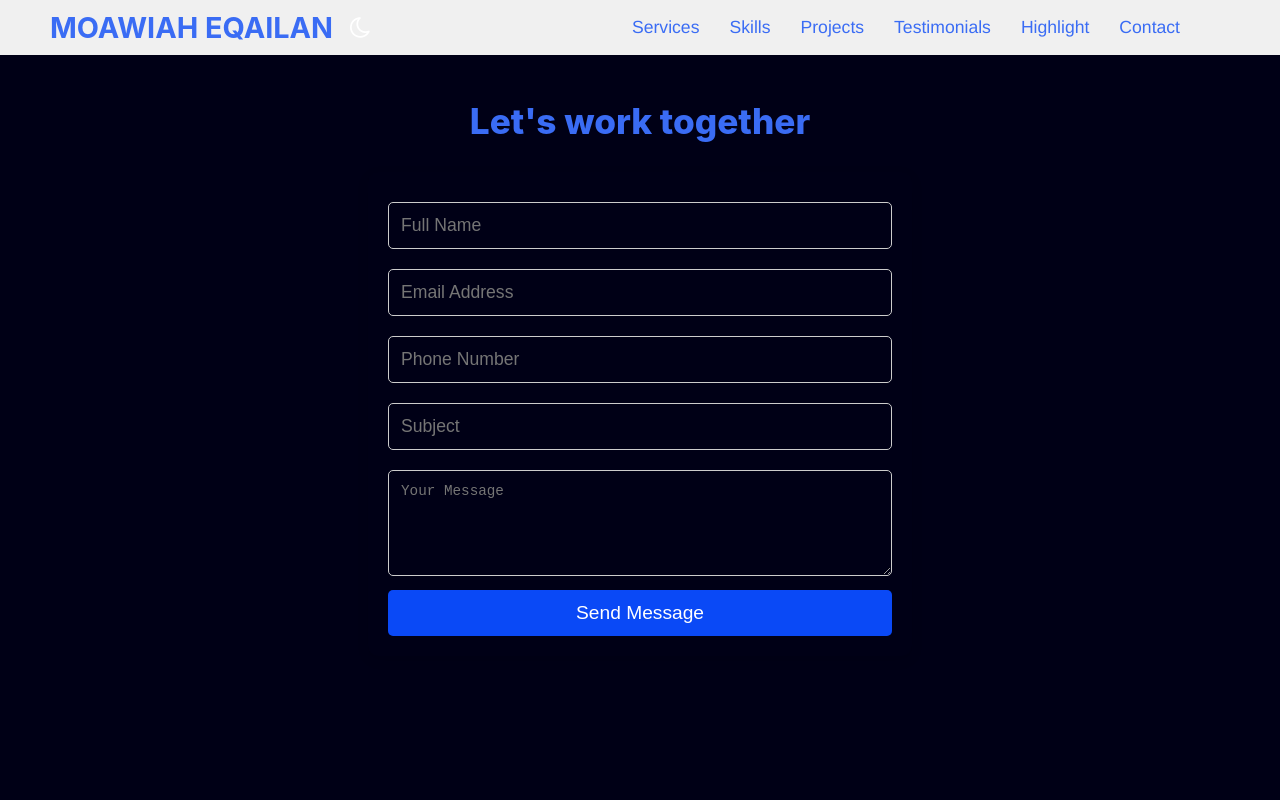
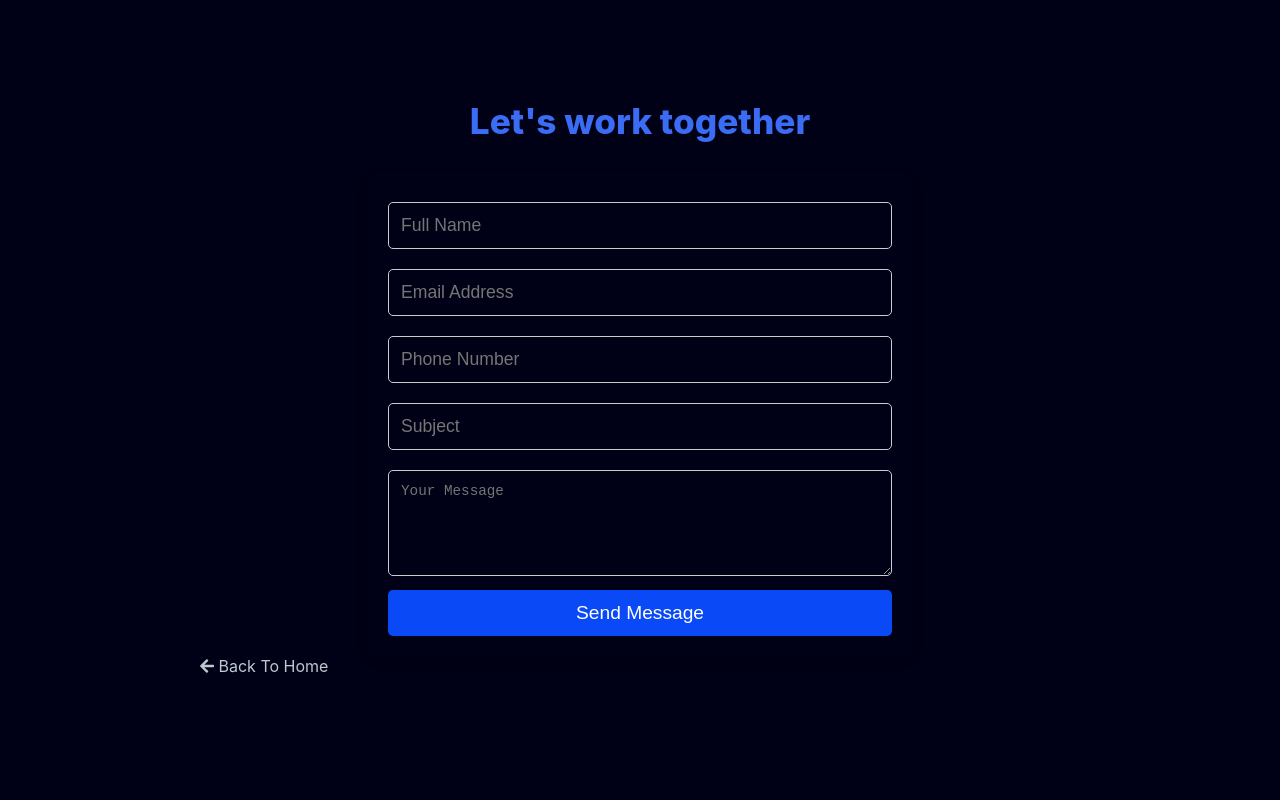
Before and after one commit to Moawiah-Eqailan/React-Portfolio, a React (Create React App) app: page /#/Contact in a window 1280 px wide. Shown: the top 800 px of the page. Built offline with nearby package versions, Linux system fonts and the light colour scheme.

Commit message:
fixing bugs

```diff
--- a/src/App.js
+++ b/src/App.js
@@ -17,7 +17,7 @@ function App() {
   const location = useLocation();
   const [isDarkMode, toggleDarkMode] = useDarkMode();
 
-  const showSidebar = location.pathname !== '/contact' && location.pathname !== '/TermsAndConditions';
+  const showSidebar = location.pathname !== '/Contact' && location.pathname !== '/TermsAndConditions';
 
   return (
     <div className={isDarkMode ? 'dark-mode' : ''}>
@@ -36,7 +36,7 @@ function App() {
             </>
           } />
 
-          <Route path="/contact" element={<Contact />} />
+          <Route path="/Contact" element={<Contact />} />
         </Routes>
       </main>
 
--- a/src/components/Contact.js
+++ b/src/components/Contact.js
@@ -130,23 +130,13 @@ const Contact = () => {
                     </button>
                 </form>
             </div>
-           {/* <Link
-    to="/"
-    style={{
-        display: "inline-block",
-        padding: "10px 20px",
-        backgroundColor: "#007BFF",
-        color: "#fff",
-        textDecoration: "none",
-        borderRadius: "5px",
-        fontWeight: "bold",
-        transition: "background-color 0.3s ease",
-    }}
-    onMouseEnter={(e) => (e.target.style.backgroundColor = "#0056b3")}
-    onMouseLeave={(e) => (e.target.style.backgroundColor = "#007BFF")}
+           <a
+    href="MainSection"
+    style={{ color: '#bec8cf', textDecoration: 'none' , fontSize:'16px'}}
 >
-    Back To Home
-</Link> */}
+<i className="fas fa-arrow-left"></i> Back To Home
+</a>
+
 <br/>
 <br/>
 <br/>
--- a/src/components/Header.js
+++ b/src/components/Header.js
@@ -7,18 +7,29 @@ function Header({ isDarkMode, toggleDarkMode }) {
 
   return (
     <header className={isDarkMode ? 'dark-mode' : ''}>
-      <a href="/" className="logo">Moawiah Eqailan</a>
+      <a href="MainSection" className="logo">Moawiah Eqailan</a>
 
       <button onClick={toggleDarkMode} className="dark-mode-toggle">
         <i className={isDarkMode ? 'fa fa-sun' : 'fa fa-moon'}></i>
       </button>
 
       <nav className="navigation">
+        <a href="">
       <ScrollLink to="Services" >Services</ScrollLink>
+      </a>
+
+      <a href="">
         <ScrollLink to="Skills" >Skills</ScrollLink>
+</a>
+<a href="">
          <ScrollLink to="Projects" >Projects</ScrollLink>
+        </a>
+        <a href="">
         <ScrollLink to="Testimonials" >Testimonials</ScrollLink>
+        </a>
+        <a href="">
         <ScrollLink to="Highlight" >Highlight</ScrollLink>
+      </a>
         <Link to="/Contact">Contact</Link>
       </nav>
     </header>
```
